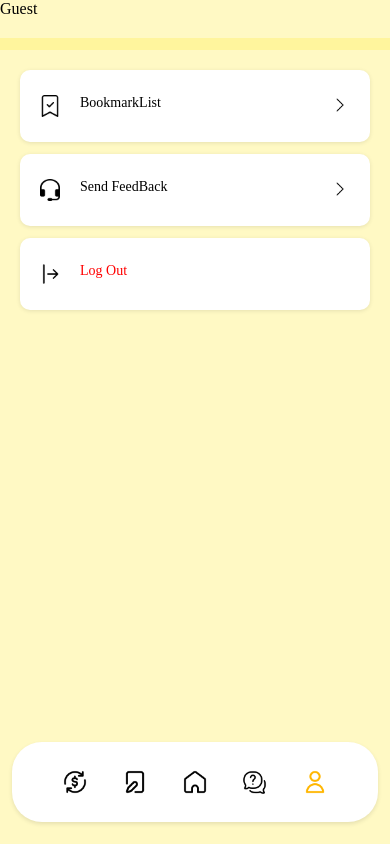
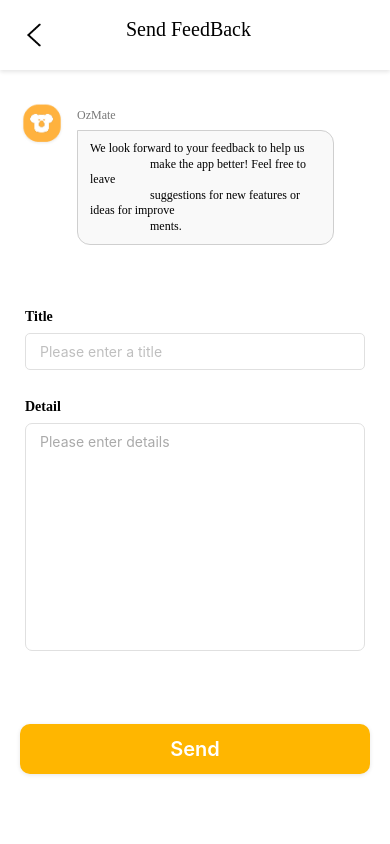
Before and after one commit to 2025-OZMate/OzMate-ReactNative, a React Native app: screen /FeedBack in a window 390 px wide. Built offline with nearby package versions, Linux system fonts and the light colour scheme.

Commit message:
design : edit styles

```diff
--- a/App.tsx
+++ b/App.tsx
@@ -21,6 +21,8 @@ import MyPageScreen from './screens/MyPageScreen';
 import ChatBot from './screens/Chatbot/Chatbot';
 import ExchangeRate from './screens/ExchangeRate/ExchangeRate';
 import WriteInformation from './screens/Admin/WriteInformation';
+import FeedBack from './screens/Mypage/FeedBack';
+
 const Stack = createNativeStackNavigator();
 
 export default function App() {
@@ -35,7 +37,7 @@ export default function App() {
   return (
     <SafeAreaProvider>
       <NavigationContainer>
-        <Stack.Navigator initialRouteName="Mypage">
+        <Stack.Navigator initialRouteName="ChatBot">
           <Stack.Screen name="LogoScreen" component={LogoScreen} options={{ headerShown: false }} />
           <Stack.Screen name="Home" component={HomeScreen} options={{ headerShown: false }} />
           <Stack.Screen name="Mypage" component={MyPageScreen} options={{ headerShown: false }} />
@@ -52,6 +54,7 @@ export default function App() {
           <Stack.Screen name="ChatBot" component={ChatBot} options={{ headerShown: false }} />
           <Stack.Screen name="ExchangeRate" component={ExchangeRate} options={{ headerShown: false }} />
           <Stack.Screen name="WriteInformation" component={WriteInformation} options={{ headerShown: false }} />
+          <Stack.Screen name="FeedBack" component={FeedBack} options={{ headerShown: false }} />
         </Stack.Navigator>
         <StatusBar style="auto" />
       </NavigationContainer>
--- a/components/common/AnswerVivian.tsx
+++ b/components/common/AnswerVivian.tsx
@@ -3,10 +3,15 @@ import { Image, View, StyleSheet, Text } from "react-native";
 type infoProps = {
     user: string;
     text: string;
+    marginTop: number;
+    borderColor: string;
 }
-export default function AnswerVivian({ user, text }: infoProps) {
+export default function AnswerVivian({ user, text, marginTop, borderColor }: infoProps) {
     return (
-        <View style={{ display: "flex", flexDirection: "row", gap: 13, paddingLeft: 20, marginTop: 60 }}>
+        <View style={{
+            display: "flex", flexDirection: "row", gap: 13, paddingLeft: 20,
+            marginTop: marginTop, borderBlockColor: borderColor
+        }}>
             <Image
                 source={require('../../assets/images/vivian.png')}
                 style={{ width: 44, height: 44 }} />
@@ -32,7 +37,7 @@ const styles = StyleSheet.create({
         alignItems: "center",
         borderWidth: 1,
         borderColor: "#CFCFCF",
-        backgroundColor: "#FFF",
+        backgroundColor: "#F9F9F9",
         width: 257,
         borderTopLeftRadius: 0,
         borderTopRightRadius: 13,
--- a/components/common/Button.tsx
+++ b/components/common/Button.tsx
@@ -56,7 +56,7 @@ const styles = StyleSheet.create({
         height: 56
     },
     button: {
-        borderRadius: 16,
+        borderRadius: 10,
         paddingVertical: 13,
         shadowColor: "#000",
         shadowOffset: { width: 0, height: 1 },
--- a/components/common/CalculateCard.tsx
+++ b/components/common/CalculateCard.tsx
@@ -49,7 +49,7 @@ export default function CalculateCard({ AudMoney, num, moneyTitle, moneyValue, p
 const styles = StyleSheet.create({
     moneyInput: {
         paddingLeft: 10,
-        width: 170, height: 40, borderRadius: 10,
+        width: 170, height: 40, borderRadius: 5,
         backgroundColor: 'rgba(239, 239, 239, 0.8)',
         shadowColor: '#000',
         shadowOffset: {
--- a/components/common/NavBar.tsx
+++ b/components/common/NavBar.tsx
@@ -51,7 +51,7 @@ const styles = StyleSheet.create({
         position: "absolute", bottom: 22, width: "100%"
     },
     iconImgContainer: {
-        display: "flex", flexDirection: "row", gap: 20, alignItems: "center",
+        display: "flex", flexDirection: "row", gap: 25, alignItems: "center",
         margin: "auto"
     },
     iconImg: { width: 40, height: 40 }
--- a/screens/Chatbot/Chatbot.tsx
+++ b/screens/Chatbot/Chatbot.tsx
@@ -42,8 +42,10 @@ export default function ChatBot() {
             </View>
             <ScrollView style={{ flex: 1, height: 500, marginBottom: 70 }}>
                 <AnswerVivian
+                    borderColor="#CFCFCF"
                     user={"Vivian"}
                     text={"Hello, I'm chatbot Vivian. Ask me what information you want!"}
+                    marginTop={60}
                 />
                 {chatLog.map((msg, idx) => (
                     <View style={{
@@ -75,7 +77,7 @@ export default function ChatBot() {
                 <TextInput
                     value={userInput}
                     onChangeText={setUserInput}
-                    placeholder="메세지를 입력하세요"
+                    placeholder="Please enter a message"
                     placeholderTextColor={"#B7B7B7"}
                     style={styles.inputQuestionContainer}
                 />
@@ -122,7 +124,7 @@ const styles = StyleSheet.create({
         alignItems: "center",
         borderWidth: 1,
         borderColor: "#CFCFCF",
-        backgroundColor: "#FFF",
+        backgroundColor: "#F9F9F9",
         maxWidth: 257,
         borderTopLeftRadius: 0,
         borderTopRightRadius: 13,
--- a/screens/ExchangeRate/ExchangeRate.tsx
+++ b/screens/ExchangeRate/ExchangeRate.tsx
@@ -94,7 +94,7 @@ export default function ExchangeRate() {
 const styles = StyleSheet.create({
     calculateCardContainer: {
         paddingHorizontal: 15, paddingVertical: 25,
-        borderRadius: 24,
+        borderRadius: 10,
         backgroundColor: '#FFF',
         shadowColor: '#000',
         shadowOffset: { width: 0, height: 1 },
@@ -108,7 +108,7 @@ const styles = StyleSheet.create({
     showExchangeRateText: { color: "#606060", fontSize: 15, fontWeight: "500" },
     description: { marginTop: 40, paddingLeft: 20, fontFamily: "Pretendard-Regaular", fontSize: 13, color: "#888" },
     mainText: { fontFamily: "Pretendard-Regaular", fontSize: 24, fontWeight: "600" },
-    krwInputContainer: { backgroundColor: "#FFF", flex: 1 },
+    krwInputContainer: { backgroundColor: "#F5F6F8", flex: 1 },
     TextInput: {
         height: 100, borderWidth: 1, borderColor: "red",
         marginVertical: 15, paddingHorizontal: 15
--- a/screens/HomeScreen.tsx
+++ b/screens/HomeScreen.tsx
@@ -1,5 +1,5 @@
 import React, { useEffect, useState } from 'react';
-import { View, Text, Image, ScrollView, StyleSheet } from 'react-native';
+import { View, Text, Image, ScrollView, StyleSheet, Dimensions } from 'react-native';
 import InfoCard from '../components/Home/InfoCard';
 import Category from '../components/Home/Category';
 import axios from 'axios';
@@ -16,6 +16,8 @@ export default function HomeScreen() {
     const [cards, setCards] = useState<Card[]>([])
     const [activeCategory, setActiveCategory] = useState<string>("ALL")
     const categories = ["ALL", "POLICY", "LIFE"]
+
+    const screenHeight = Dimensions.get('window').height;
 
     const handleCategoryClick = async (category: string) => {
         setActiveCategory(category)
@@ -48,7 +50,7 @@ export default function HomeScreen() {
                 ))}
             </View>
 
-            <ScrollView>
+            <ScrollView style={{ marginBottom: 106 }}>
                 {cards.map((card, idx) => (
                     <InfoCard
                         _id={card._id}
@@ -60,6 +62,7 @@ export default function HomeScreen() {
                     />
                 ))}
             </ScrollView>
+
             <NavBar />
         </View>
     );
--- a/screens/Login/SignUp.tsx
+++ b/screens/Login/SignUp.tsx
@@ -35,7 +35,7 @@ export default function SignUp() {
         }
 
         try {
-            const response = await axios.post("http://172.30.0.128:5000/signup", form);//연결
+            const response = await axios.post("http://192.168.45.92:5000/signup", form);//연결
             Alert.alert('회원가입 성공')
             navigation.navigate('Login')
 
--- a/screens/Practice/TranslationTestScreen.tsx
+++ b/screens/Practice/TranslationTestScreen.tsx
@@ -187,7 +187,7 @@ const styles = StyleSheet.create({
         marginHorizontal: 20,
         borderRadius: 16,
         borderColor: "#FFB600",
-        borderWidth: 4,
+        borderWidth: 2,
         marginBottom: 12
     },
     btnText: {
```
